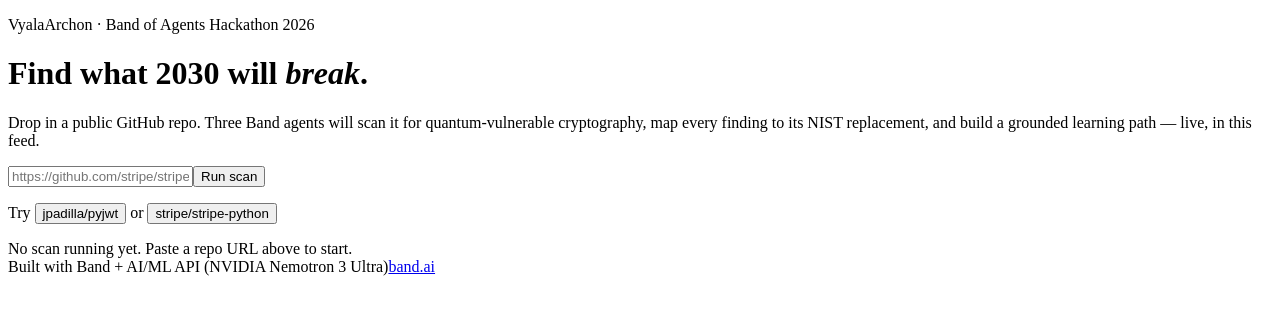
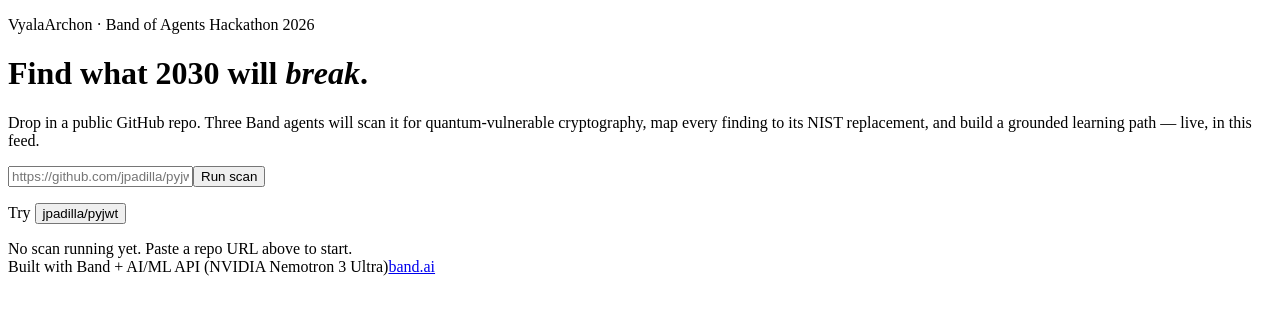
Before and after one commit to Samthegitty/band-agents-hackath-frontend, a React (Vite) app: page / in a window 1280 px wide. Shown: the top 314 px of the page. Built offline with nearby package versions, Linux system fonts and the light colour scheme; the HTML template or start-up script is replaced by a standard one.

Commit message:
Nuclear fix: bulletproof findings renderer

```diff
--- a/src/App.jsx
+++ b/src/App.jsx
@@ -141,14 +141,13 @@ export default function App() {
       </header>
 
       <form className="scan-form" onSubmit={startScan}>
-        <input className="scan-form__input" type="text" placeholder="https://github.com/stripe/stripe-python" value={repoUrl} onChange={(e) => setRepoUrl(e.target.value)} disabled={status === 'starting' || status === 'running'} />
+        <input className="scan-form__input" type="text" placeholder="https://github.com/jpadilla/pyjwt" value={repoUrl} onChange={(e) => setRepoUrl(e.target.value)} disabled={status === 'starting' || status === 'running'} />
         <button className="scan-form__button" type="submit" disabled={status === 'starting' || status === 'running'}>
           {status === 'running' ? 'Scanning…' : 'Run scan'}
         </button>
       </form>
       <p className="scan-form__hint">
-        Try{' '}<button type="button" onClick={() => setRepoUrl('https://github.com/jpadilla/pyjwt')}>jpadilla/pyjwt</button>{' '}or{' '}
-        <button type="button" onClick={() => setRepoUrl('https://github.com/stripe/stripe-python')}>stripe/stripe-python</button>
+        Try{' '}<button type="button" onClick={() => setRepoUrl('https://github.com/jpadilla/pyjwt')}>jpadilla/pyjwt</button>{' '}
       </p>
 
       {status !== 'idle' && (
```
